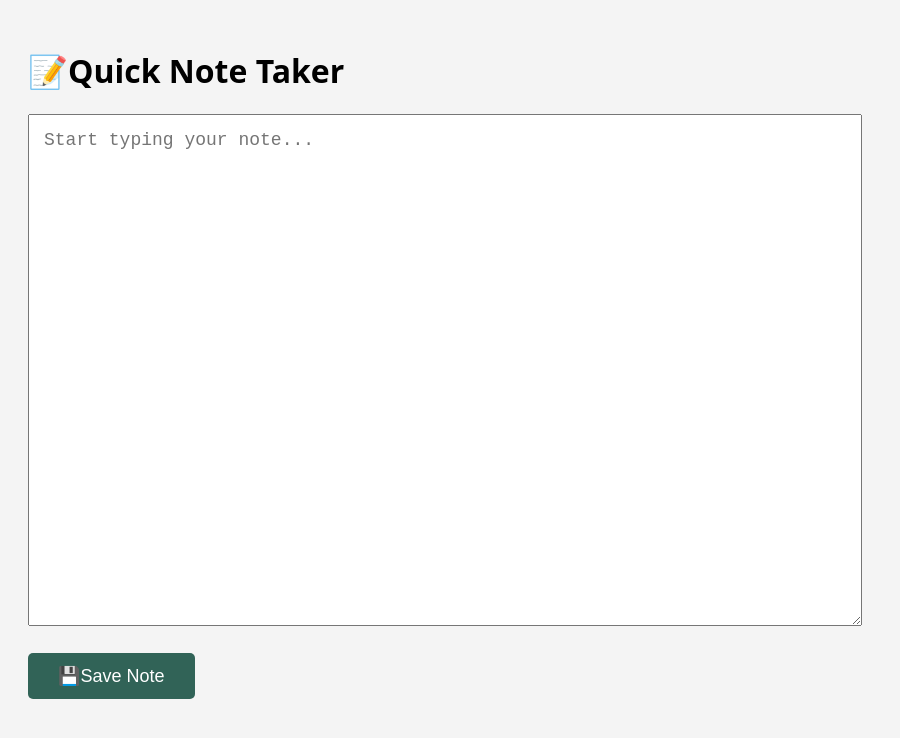
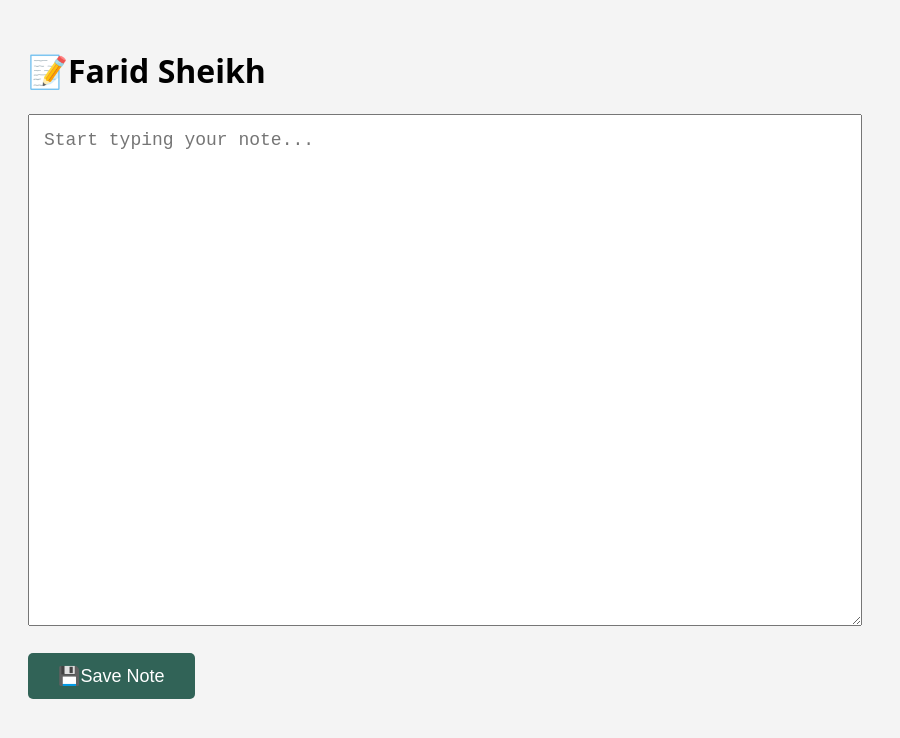
Before and after one commit to sujo651-SF/SF-Quick-Note-Taker, an Electron app: page index.html in a window 900 px wide. Drawn offline with Linux system fonts and the light colour scheme; no server answers.

Commit message:
I changed the index.html

```diff
--- a/index.html
+++ b/index.html
@@ -29,7 +29,7 @@
 </head>
 
 <body>
-    <h1>📝Quick Note Taker</h1>
+    <h1>📝Farid Sheikh</h1>
     <textarea id="note" placeholder="Start typing your note..."></textarea>
     <br><br>
     <button id="save">💾Save Note</button>
```
